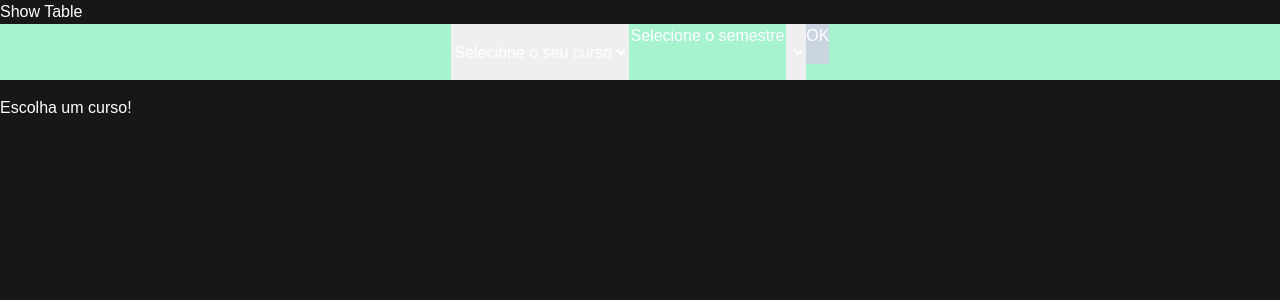
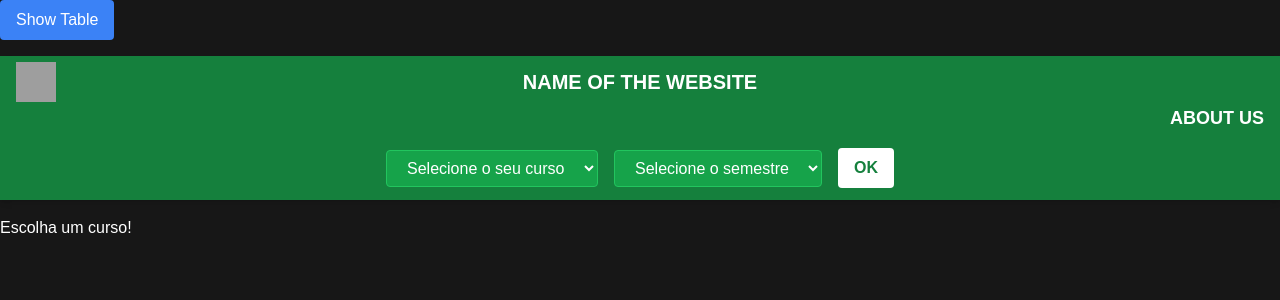
Before and after one commit to andreLucao/UnifespSemestres, a Next.js app: page / in a window 1280 px wide. Shown: the top 300 px of the page. Built offline with nearby package versions, Linux system fonts and the light colour scheme; grey boxes are pictures that could not be loaded.

Commit message:
fixed the api and added a better header

```diff
--- a/components/Controller.js
+++ b/components/Controller.js
@@ -62,23 +62,43 @@ export default function Controller() {
 
   return (
     <div>
-      <button onClick={() => setShowExcelData(!showExcelData)}>
+      <button
+        onClick={() => setShowExcelData(!showExcelData)}
+        className="mb-4 px-4 py-2 bg-blue-500 text-white rounded hover:bg-blue-600 transition-colors"
+      >
         {showExcelData ? 'Hide Table' : 'Show Table'}
       </button>
 
       {showExcelData && (
-        <div>
-          <h1>Excel Data</h1>
-          <ul>
+        <div className="mb-8">
+          <h1 className="text-2xl font-bold mb-4">Excel Data</h1>
+          <ul className="list-disc pl-5">
             {excelData.map((row, index) => (
-              <li key={index}>{JSON.stringify(row)}</li>
+              <li key={index} className="mb-2">{JSON.stringify(row)}</li>
             ))}
           </ul>
         </div>
       )}
 
-      <div className="sticky top-0 h-14 z-10 bg-emerald-200 flex justify-center">
-        <select id="dropdown" onChange={checkCourse}>
+<header className="sticky top-0 z-10 bg-green-700 text-white shadow-md">
+  <div className="container mx-auto px-4 py-3">
+    <div className="flex flex-col items-center mb-4">
+      <div className="flex items-center w-full justify-center mb-2 relative">
+        <img src="/public/logo.webp" alt="Logo" className="w-10 h-10 absolute left-0" />
+        <h1 className="text-xl font-bold">NAME OF THE WEBSITE</h1>
+      </div>
+      <div className="flex justify-between w-full">
+        <div className="w-24"></div> {/* Spacer */}
+        <h1 className="text-lg font-semibold">ABOUT US</h1>
+      </div>
+    </div>
+
+    <div className="flex items-center justify-center space-x-4">
+      <select
+        id="dropdown"
+        onChange={checkCourse}
+        className="bg-green-600 border border-green-500 rounded px-4 py-2 focus:outline-none focus:ring-2 focus:ring-green-400"
+      >
         <option value="Selecione o seu curso">Selecione o seu curso</option>
         <option value="ccomp">ccomp</option>
         <option value="ecomp">ecomp</option>
@@ -87,16 +107,25 @@ export default function Controller() {
         <option value="matcomp">matcomp</option>
         <option value="engmat">materias</option>
       </select>
+
+      <select className="bg-green-600 border border-green-500 rounded px-4 py-2 focus:outline-none focus:ring-2 focus:ring-green-400">
         <option>Selecione o semestre</option>
-        <select>
+      </select>
 
-        </select>
-        <button id="changeCourseBtn" className="bg-slate-300 h-10 flex justify-end">OK</button>
+      <button
+        id="changeCourseBtn"
+        className="bg-white text-green-700 px-4 py-2 rounded font-semibold hover:bg-green-100 transition-colors"
+      >
+        OK
+      </button>
     </div>
+  </div>
+</header>
+
+
 
       <div className="mt-4">
         {renderComponent()}
       </div>
-    </div>
-  );
+    </div>  );
 }
```
Also changed, not shown: public/logo.webp (added). Lines whose indentation alone changed are shown as unchanged.
